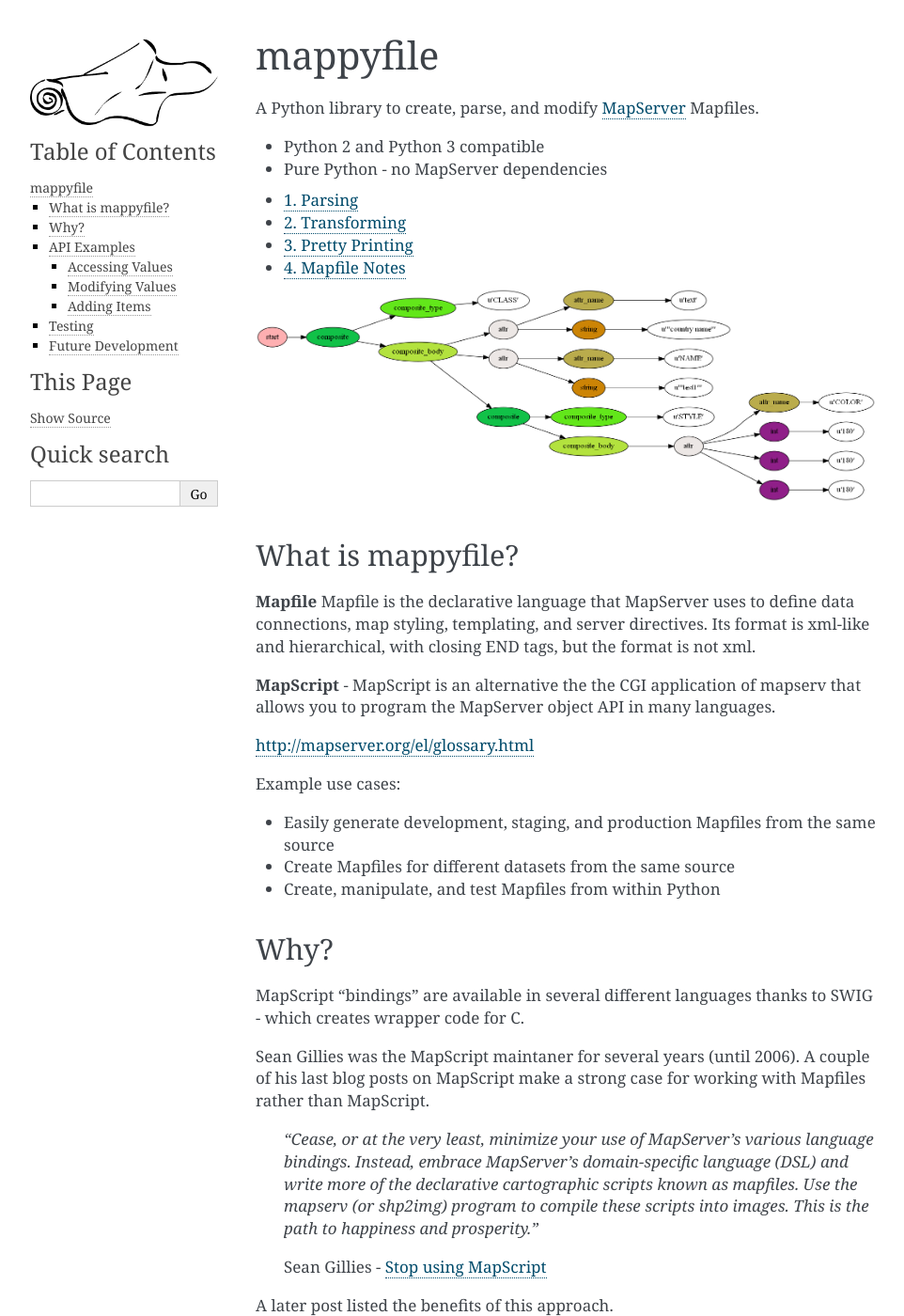
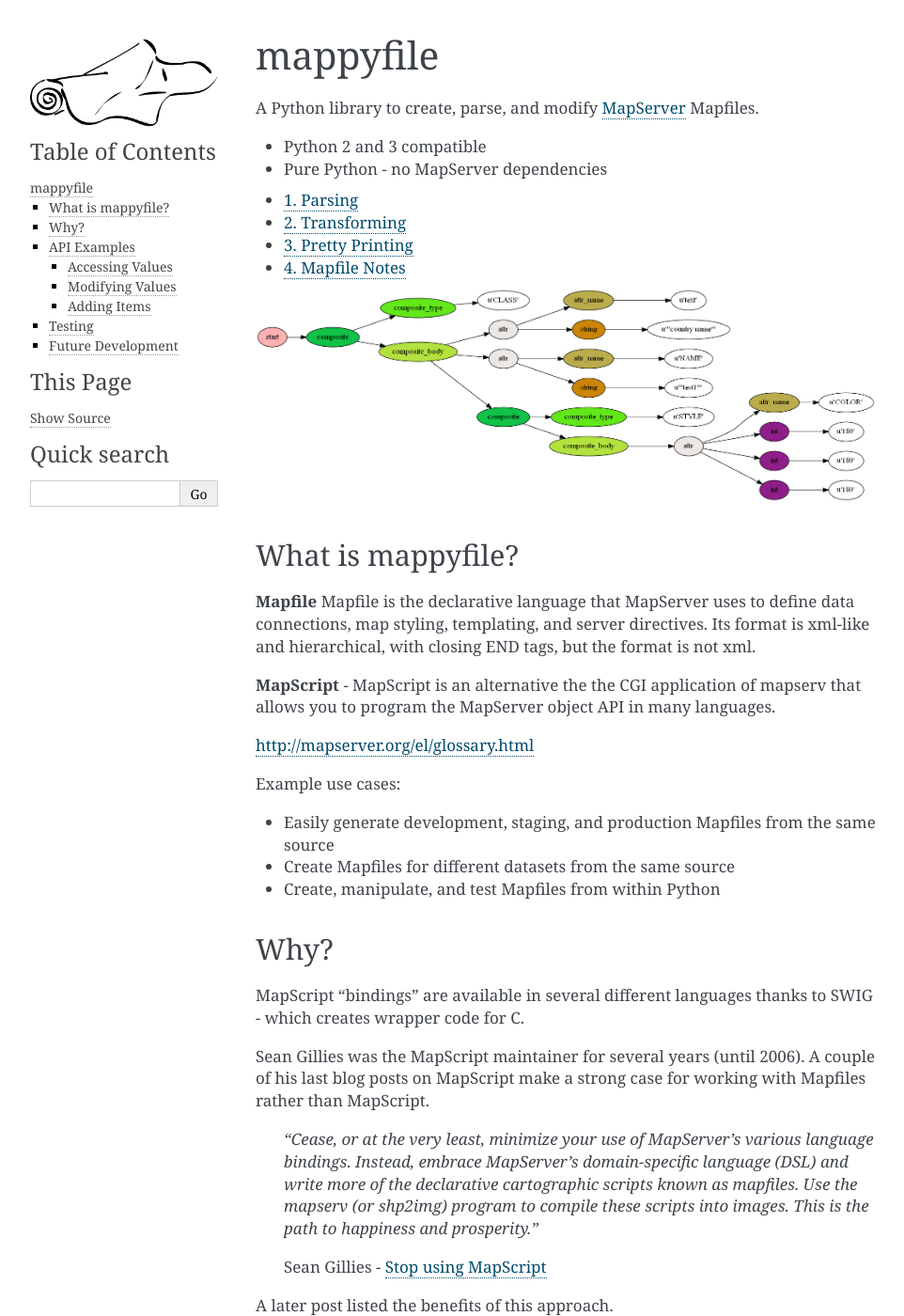
Before and after one commit to geographika/mappyfile, a Sphinx documentation site: the page built from docs/index.rst, in a window 1280 px wide and 1400 px high. Shown: the whole window at 94% size, without its empty margins (148-1110 px from the left). Built offline with Sphinx 7.4.7, drawn with Linux system fonts in a browser that asks for light colours.

Commit message:
Spelling

```diff
--- a/docs/index.rst
+++ b/docs/index.rst
@@ -3,7 +3,7 @@
 
 A Python library to create, parse, and modify `MapServer <http://mapserver.org/documentation.html>`_ Mapfiles.
 
-+ Python 2 and Python 3 compatible
++ Python 2 and 3 compatible
 + Pure Python - no MapServer dependencies
 
 .. toctree::
@@ -43,7 +43,7 @@
 MapScript "bindings" are available in several different languages thanks to SWIG - which creates wrapper
 code for C.
 
-Sean Gillies was the MapScript maintaner for several years (until 2006). A couple of his last blog
+Sean Gillies was the MapScript maintainer for several years (until 2006). A couple of his last blog
 posts on MapScript make a strong case for working with Mapfiles rather than MapScript.
 
 	*"Cease, or at the very least, minimize your use of MapServer's various language bindings.
```
